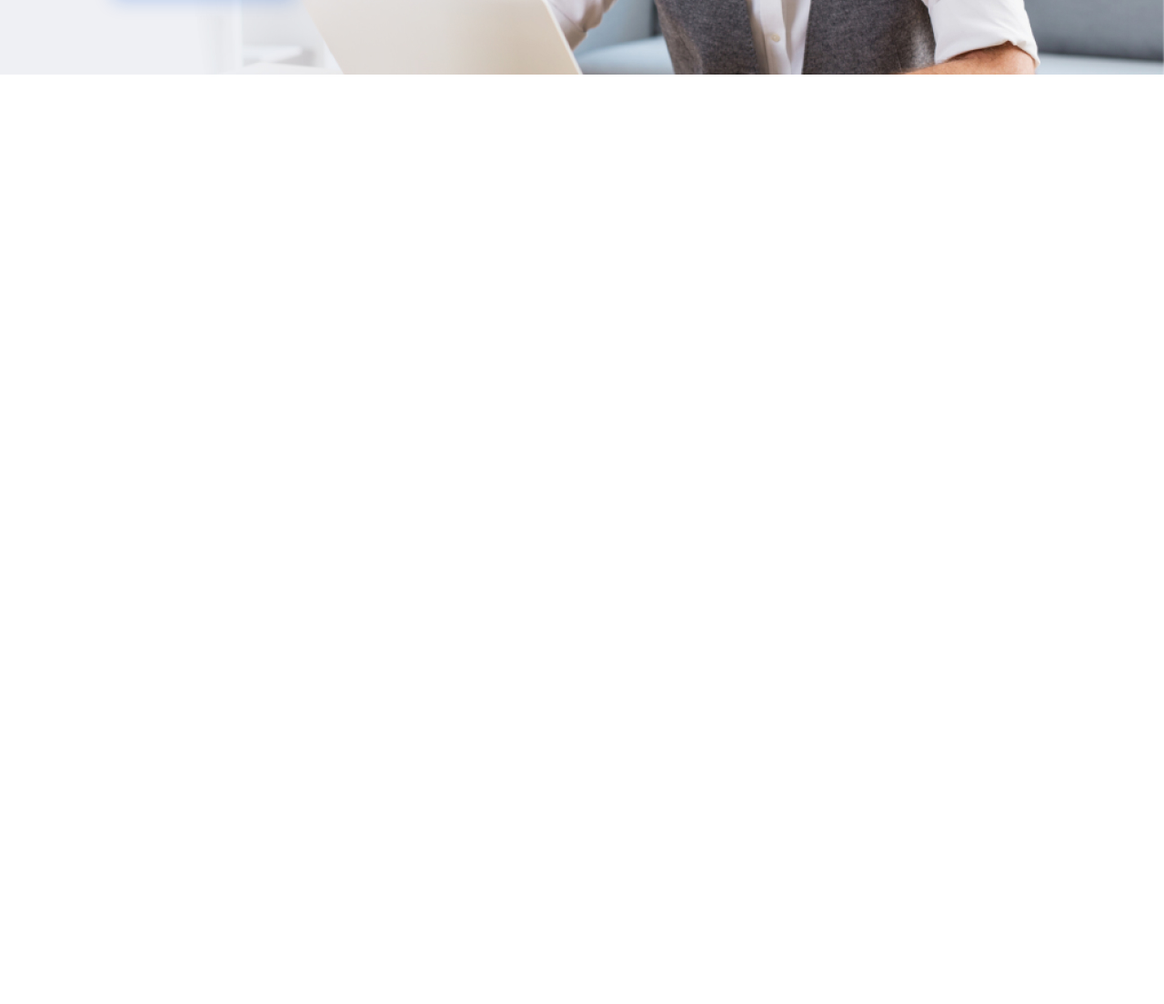
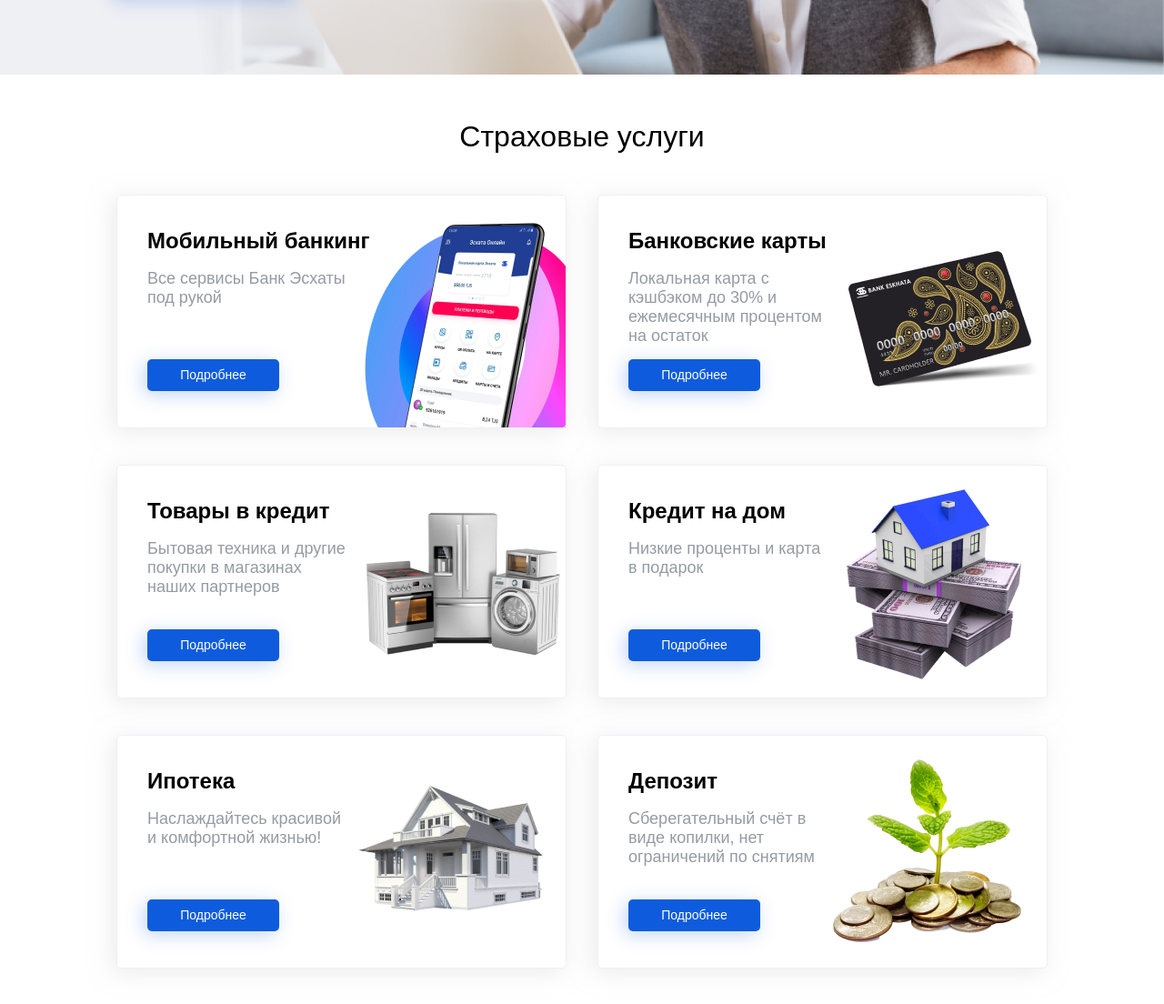
Before and after one commit to emoface1337/eskhata-leasing, a website: page index.html in a window 1280 px wide. Shown: the part 510-1614 px from the top of the page at 91% size. Before the commit the page ends 800 px from the top, so only its background shows below. Drawn offline with Linux system fonts and the light colour scheme; a web font is replaced by a local one.

Commit message:
done services section

```diff
--- a/index.html
+++ b/index.html
@@ -69,5 +69,70 @@
         </div>
     </div>
 </section>
+<section class="services">
+    <div class="container">
+        <h2 class="services__title">Страховые услуги</h2>
+        <div class="row">
+            <div class="services__card">
+                <div>
+                    <div class="services__card-title">Мобильный банкинг</div>
+                    <div class="services__card-subtitle">Все сервисы Банк Эсхаты под рукой</div>
+                    <button class="services__card-button button">Подробнее</button>
+                </div>
+                <img src="./assets/images/service-1.jpg" alt="">
+            </div>
+            <div class="services__card">
+                <div>
+                    <div class="services__card-title">Банковские карты</div>
+                    <div class="services__card-subtitle">Локальная карта с кэшбэком до 30% и ежемесячным процентом на
+                        остаток
+                    </div>
+                    <button class="services__card-button button">Подробнее</button>
+                </div>
+                <img src="./assets/images/service-2.jpg" alt="">
+            </div>
+        </div>
+        <div class="row">
+            <div class="services__card">
+                <div>
+                    <div class="services__card-title">Товары в кредит</div>
+                    <div class="services__card-subtitle">Бытовая техника и другие покупки в магазинах наших партнеров
+                    </div>
+                    <button class="services__card-button button">Подробнее</button>
+                </div>
+                <img src="./assets/images/service-3.jpg" alt="">
+            </div>
+            <div class="services__card">
+                <div>
+                    <div class="services__card-title">Кредит на дом</div>
+                    <div class="services__card-subtitle">Низкие проценты и карта
+                        в подарок
+                    </div>
+                    <button class="services__card-button button">Подробнее</button>
+                </div>
+                <img src="./assets/images/service-4.jpg" alt="">
+            </div>
+        </div>
+        <div class="row">
+            <div class="services__card">
+                <div>
+                    <div class="services__card-title">Ипотека</div>
+                    <div class="services__card-subtitle">Наслаждайтесь красивой и комфортной жизнью!</div>
+                    <button class="services__card-button button">Подробнее</button>
+                </div>
+                <img src="./assets/images/service-5.jpg" alt="">
+            </div>
+            <div class="services__card">
+                <div>
+                    <div class="services__card-title">Депозит</div>
+                    <div class="services__card-subtitle">Сберегательный счёт в виде копилки, нет ограничений по снятиям
+                    </div>
+                    <button class="services__card-button button">Подробнее</button>
+                </div>
+                <img src="./assets/images/service-6.jpg" alt="">
+            </div>
+        </div>
+    </div>
+</section>
 </body>
 </html>
--- /dev/null
+++ b/sass/components/_services.sass
@@ -0,0 +1,62 @@
+.services
+  padding: 50px 0 100px 0
+
+  &__title
+    text-align: center
+    margin-bottom: 45px
+
+  & .row
+    justify-content: space-between
+
+    &:not(:last-child)
+      margin-bottom: 40px
+
+    &:nth-child(4)
+      > div:nth-child(2)
+        > img:nth-child(2)
+          bottom: 28px
+          right: 28px
+
+    &:nth-child(3)
+      > div:nth-child(1)
+        > img:nth-child(2)
+          bottom: 39px
+
+  &__card
+    border: 1px solid #EEF0F4
+    box-sizing: border-box
+    box-shadow: -4px 4px 25px rgba(215, 215, 215, 0.5)
+    border-radius: 5px
+    padding: 36px 0 40px 33px
+    flex: 0 1 495px
+    height: 257px
+    display: flex
+    flex-direction: row
+    position: relative
+
+    > img
+      position: absolute
+      right: 0
+      bottom: 0
+      z-index: -1
+
+    > div
+      display: flex
+      flex-direction: column
+
+    &-title
+      font-weight: 600
+      font-size: 24px
+      margin-bottom: 18px
+
+    &-subtitle
+      font-weight: 500
+      font-size: 18px
+      color: $greyColor
+      width: 219px
+
+    &-button
+      width: 145px
+      height: 35px
+      font-size: 14px
+      margin-top: auto
--- a/sass/main.sass
+++ b/sass/main.sass
@@ -4,6 +4,7 @@
 @import "components/header"
 @import "components/menu"
 @import "components/hero"
+@import "components/services"
 
 body
   font-family: SamsungOne, sans-serif
@@ -26,6 +27,7 @@ h1
 h2
   font-size: 32px
   margin: 0
+  font-weight: 500
 
 h4
   font-size: 22px
```
Also changed, not shown: assets/images/service-1.jpg (added), assets/images/service-2.jpg (added), assets/images/service-3.jpg (added), assets/images/service-4.jpg (added), assets/images/service-5.jpg (added), assets/images/service-6.jpg (added), css/style.min.css.
